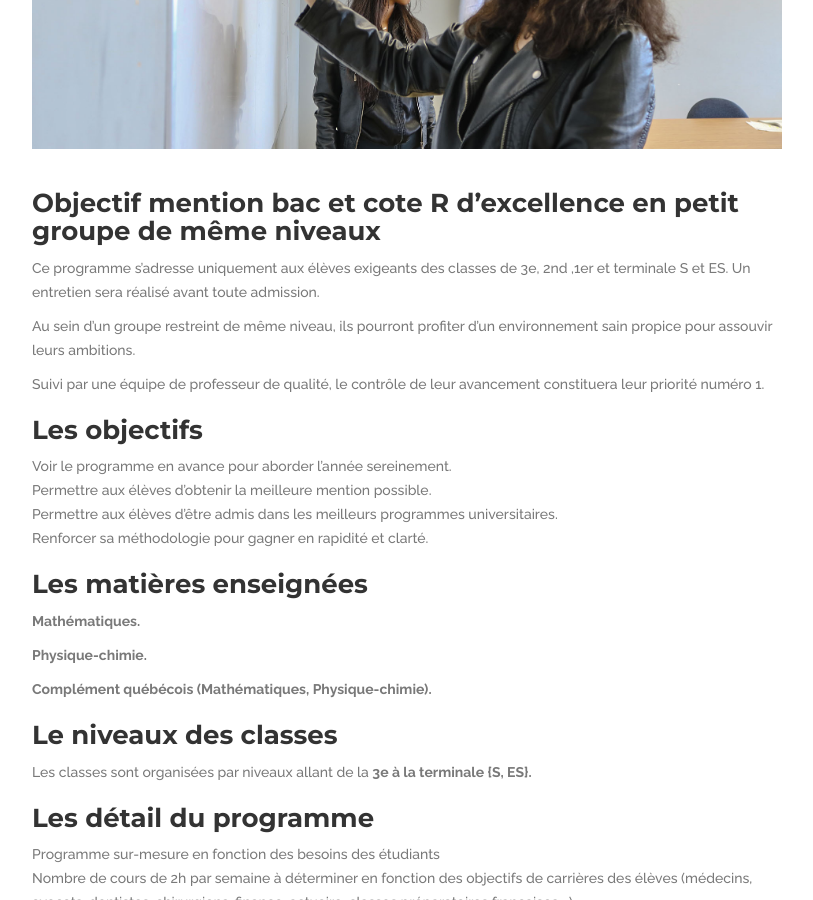
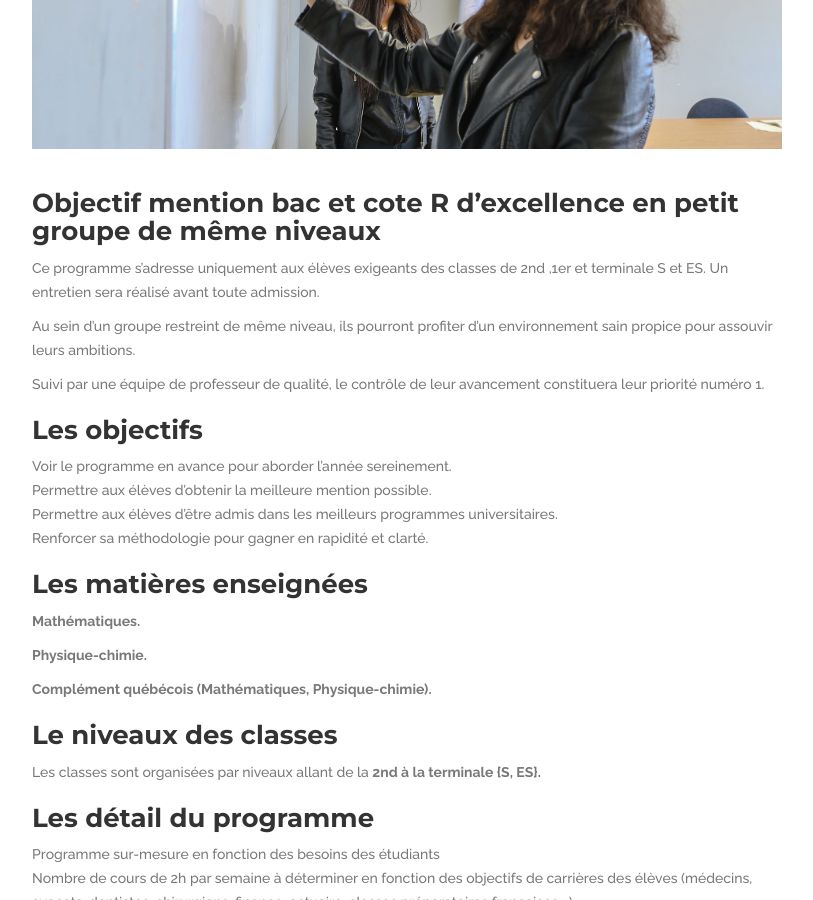
Before and after one commit to bkingg/les-clefs-pour-reussir, a Jekyll site: the page built from _programmes/objectif-cote-r-d-excellenc.md, in a window 1280 px wide and 900 px high, scrolled down 653 px. Shown: the whole window, without its empty margins (233-1046 px from the left). Built offline with Jekyll 4.4.1, drawn with Linux system fonts in a browser that asks for light colours.

Commit message:
Update from Forestry.io - objectif-cote-r-d-excellenc.md

```diff
--- a/_programmes/objectif-cote-r-d-excellenc.md
+++ b/_programmes/objectif-cote-r-d-excellenc.md
@@ -6,7 +6,7 @@ image: "/uploads/slide-3.jpg"
 ---
 ### Objectif mention bac et cote R d'excellence en petit groupe de même niveaux
 
-Ce programme s'adresse uniquement aux élèves exigeants des classes de 3e,  2nd ,1er et terminale S et ES. Un entretien sera réalisé avant toute admission.
+Ce programme s'adresse uniquement aux élèves exigeants des classes de  2nd ,1er et terminale S et ES. Un entretien sera réalisé avant toute admission.
 
 Au sein d'un groupe restreint de même niveau, ils pourront profiter d'un environnement sain propice pour assouvir leurs ambitions.
 
@@ -29,7 +29,7 @@ Suivi par une équipe de professeur de qualité,  le contrôle de leur avancemen
 
 ### Le niveaux des classes
 
-* Les classes sont organisées par niveaux allant de la **3e à la terminale {S, ES}.**
+* Les classes sont organisées par niveaux allant de la **2nd à la terminale {S, ES}.**
 
 ### Les détail du programme
 
```
Also changed, not shown: .forestry/front_matter/templates/programme.yml.
